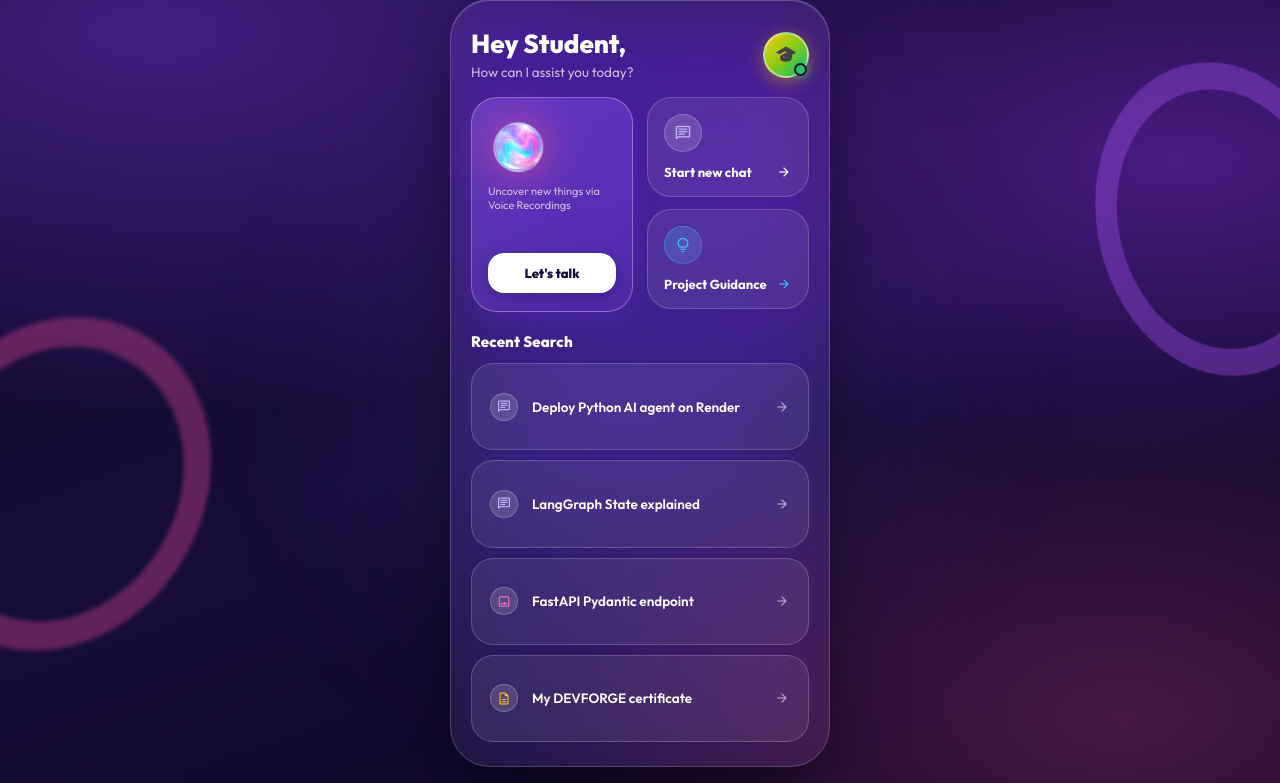
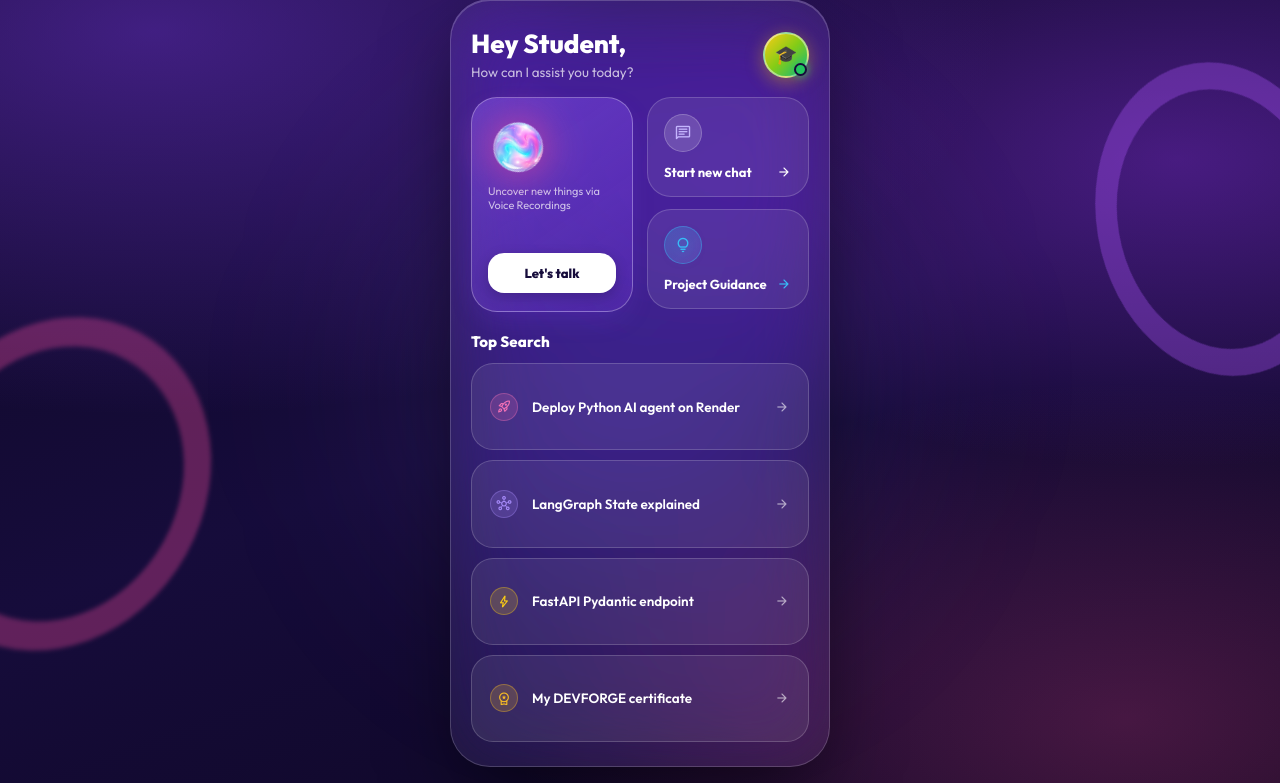
Before and after one commit to abdulsamiuthwal-eng/DEVFORGE-Student-Support-AI-Agent., a FastAPI app: page / in a window 1280 px wide, after a click on "Get started". Shown: the part 17-800 px from the top of the page. Run offline with FastAPI, Linux system fonts and the light colour scheme.

Commit message:
Update Recent Search to Top Search with vibrant professional icons

```diff
--- a/templates/index.html
+++ b/templates/index.html
@@ -670,11 +670,11 @@
         </div>
 
         <div class="recent-section">
-          <div class="recent-head">Recent Search</div>
+          <div class="recent-head">Top Search</div>
           <div class="recent-item" onclick="quickSend('How can I deploy my Python AI agent on Render?')">
             <div class="recent-item-left">
-              <div class="icon-bubble" style="width:28px;height:28px;">
-                <span class="material-symbols-rounded" style="font-size:15px;color:#c4b5fd;">chat</span>
+              <div class="icon-bubble" style="width:28px;height:28px;background:rgba(244,114,182,0.18);border-color:rgba(244,114,182,0.35);">
+                <span class="material-symbols-rounded" style="font-size:15px;color:#f472b6;">rocket_launch</span>
               </div>
               <span>Deploy Python AI agent on Render</span>
             </div>
@@ -682,8 +682,8 @@
           </div>
           <div class="recent-item" onclick="quickSend('Explain how LangGraph state works in Python')">
             <div class="recent-item-left">
-              <div class="icon-bubble" style="width:28px;height:28px;">
-                <span class="material-symbols-rounded" style="font-size:15px;color:#c4b5fd;">chat</span>
+              <div class="icon-bubble" style="width:28px;height:28px;background:rgba(167,139,250,0.18);border-color:rgba(167,139,250,0.35);">
+                <span class="material-symbols-rounded" style="font-size:15px;color:#a78bfa;">hub</span>
               </div>
               <span>LangGraph State explained</span>
             </div>
@@ -691,8 +691,8 @@
           </div>
           <div class="recent-item" onclick="quickSend('How to create a FastAPI endpoint with Pydantic?')">
             <div class="recent-item-left">
-              <div class="icon-bubble" style="width:28px;height:28px;">
-                <span class="material-symbols-rounded" style="font-size:15px;color:#f472b6;">image</span>
+              <div class="icon-bubble" style="width:28px;height:28px;background:rgba(250,204,21,0.18);border-color:rgba(250,204,21,0.35);">
+                <span class="material-symbols-rounded" style="font-size:15px;color:#facc15;">bolt</span>
               </div>
               <span>FastAPI Pydantic endpoint</span>
             </div>
@@ -700,8 +700,8 @@
           </div>
           <div class="recent-item" onclick="quickSend('How do I get my DEVFORGE internship certificate?')">
             <div class="recent-item-left">
-              <div class="icon-bubble" style="width:28px;height:28px;">
-                <span class="material-symbols-rounded" style="font-size:15px;color:#fbbf24;">description</span>
+              <div class="icon-bubble" style="width:28px;height:28px;background:rgba(251,191,36,0.18);border-color:rgba(251,191,36,0.35);">
+                <span class="material-symbols-rounded" style="font-size:15px;color:#fbbf24;">workspace_premium</span>
               </div>
               <span>My DEVFORGE certificate</span>
             </div>
```
